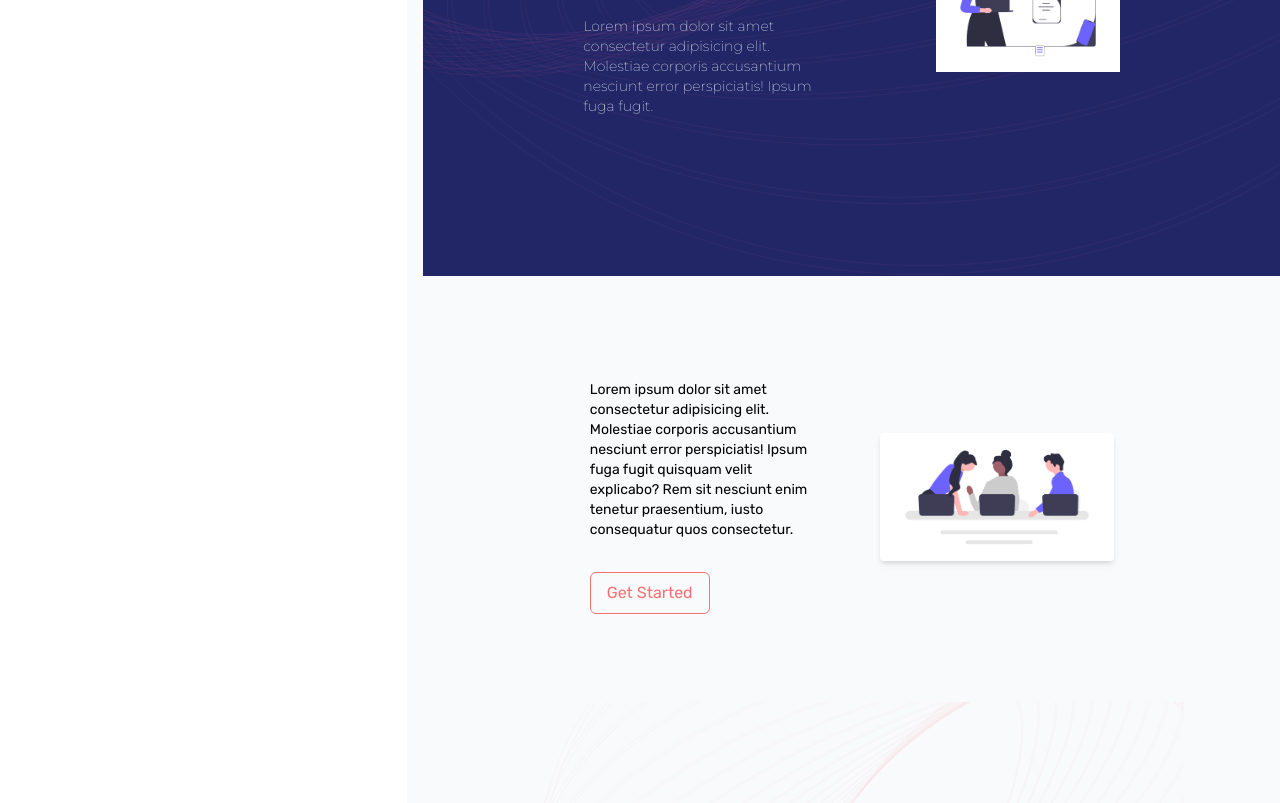
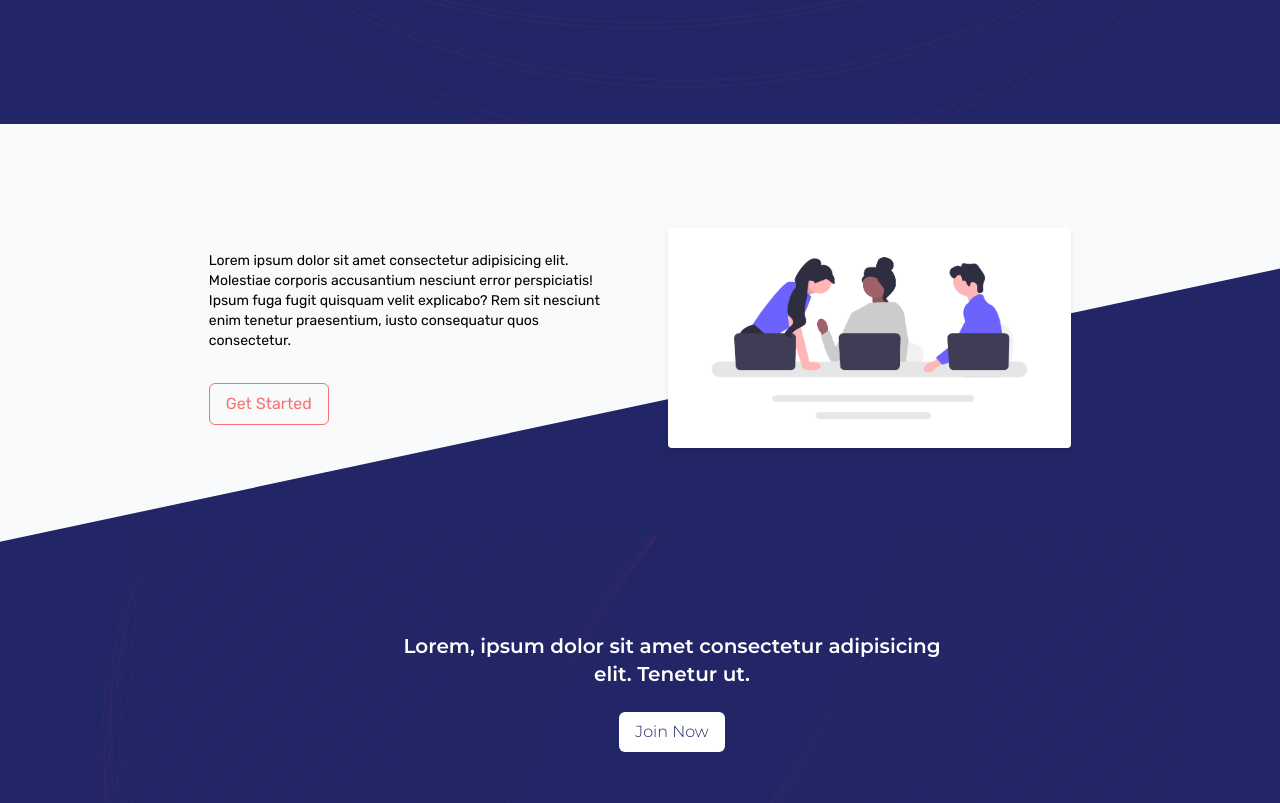
Before and after one commit to SageKyle/kollab, a React (Vite) app: page / in a window 1280 px wide. Shown: the part 2500-3303 px from the top of the page. Built offline with nearby package versions, Linux system fonts and the light colour scheme; no server answers.

Commit message:
fix styling issue with sidebar

```diff
--- a/src/App.tsx
+++ b/src/App.tsx
@@ -10,7 +10,7 @@ import Requests from './pages/dashboard/Requests'
 import Profile from './pages/dashboard/profile'
 
 function App() {
-	const [user] = useState(true)
+	const [user] = useState(false)
 	const location = window.location
 	const notIndex = location.pathname !== '/'
 
@@ -18,7 +18,11 @@ function App() {
 		<main className="w-full bg-slate-50 relative min-h-screen">
 			<BrowserRouter>
 				{user && notIndex && <Navbar />}
-				<div className="w-full lg:gap-4 lg:flex relative">
+				<div
+					className={`w-full lg:gap-4 lg:flex relative ${
+						notIndex ? 'flex-row' : 'flex-col'
+					}`}
+				>
 					{user && notIndex && <Sidebar />}
 					<Routes>
 						<Route path="/" element={<Home />} />
--- a/src/components/home/CTA.tsx
+++ b/src/components/home/CTA.tsx
@@ -3,10 +3,10 @@ import teamImg from '../../assets/images/engineering_team.png'
 
 export default function CTA() {
 	return (
-		<section className="relative py-20 after:bg-primary after:absolute after:-z-[1] after:inset-0 after:[clip-path:_polygon(0_60%,_100%_40%,_100%_100%,_0_100%)] after:lg:[clip-path:_polygon(0_52%,_100%_18%,_100%_100%,_0_100%)]">
-			<div className="w-full px-6 lg:px-16 xl:px-24">
+		<section className="relative py-20 after:bg-primary after:absolute after:-z-[0] after:inset-0 after:[clip-path:_polygon(0_60%,_100%_40%,_100%_100%,_0_100%)] after:lg:[clip-path:_polygon(0_52%,_100%_18%,_100%_100%,_0_100%)]">
+			<div className="w-full px-6 lg:px-16 xl:px-24 z-[1] relative">
 				<article className="w-full mx-auto py-6 flex flex-col items-center justify-center gap-10 lg:flex-row lg:gap-14 lg:px-10">
-					<article className="w-full flex flex-col gap-8 justify-start items-center lg:items-start md:w-4/5 md:mx-auto lg:mx-0 lg:w-1/2 xl:w-2/5">
+					<div className="w-full flex flex-col gap-8 justify-start items-center lg:items-start md:w-4/5 md:mx-auto lg:mx-0 lg:w-1/2 xl:w-2/5">
 						<p className="text-sm">
 							Lorem ipsum dolor sit amet consectetur adipisicing elit. Molestiae
 							corporis accusantium nesciunt error perspiciatis! Ipsum fuga fugit
@@ -19,7 +19,7 @@ export default function CTA() {
 						>
 							get started
 						</Link>
-					</article>
+					</div>
 					<div className="w-full md:w-4/5 md:mx-auto lg:w-1/2 lg:mx-0 xl:w-2/5 italic text-primary">
 						<img
 							src={teamImg}
@@ -28,7 +28,7 @@ export default function CTA() {
 						/>
 					</div>
 				</article>
-				<article className=" text-white w-full mt-10 pt-12 lg:mt-14 xl:mt-16 lg:px-20 lg:py-24 bg-center bg-cover bg-no-repeat bg-blend-screen bg-circle-pattern flex items-center justify-center lg:gap-10 lg:p-40">
+				<article className="text-white w-full mt-10 pt-12 lg:mt-14 xl:mt-16 lg:px-20 lg:py-24 bg-center bg-cover bg-no-repeat bg-blend-screen bg-circle-pattern flex items-center justify-center lg:gap-10 lg:p-40">
 					<div className="w-full md:w-4/5 lg:w-8/12 text-center flex items-center justify-center flex-col mx-auto lg:pl-16">
 						<h5 className="font-semibold text-xl mb-6 font-mont">
 							Lorem, ipsum dolor sit amet consectetur adipisicing elit. Tenetur
@@ -36,7 +36,7 @@ export default function CTA() {
 						</h5>
 						<Link
 							to={'register'}
-							className="capitalize bg-white text-primary px-4 py-2 font-mont font-extralight rounded-md hover:bg-cyan-50 ease-in-out duration-200"
+							className="capitalize bg-white text-primary px-4 py-2 font-mont font-light rounded-md hover:bg-cyan-50 ease-in-out duration-200"
 						>
 							join now
 						</Link>
```
